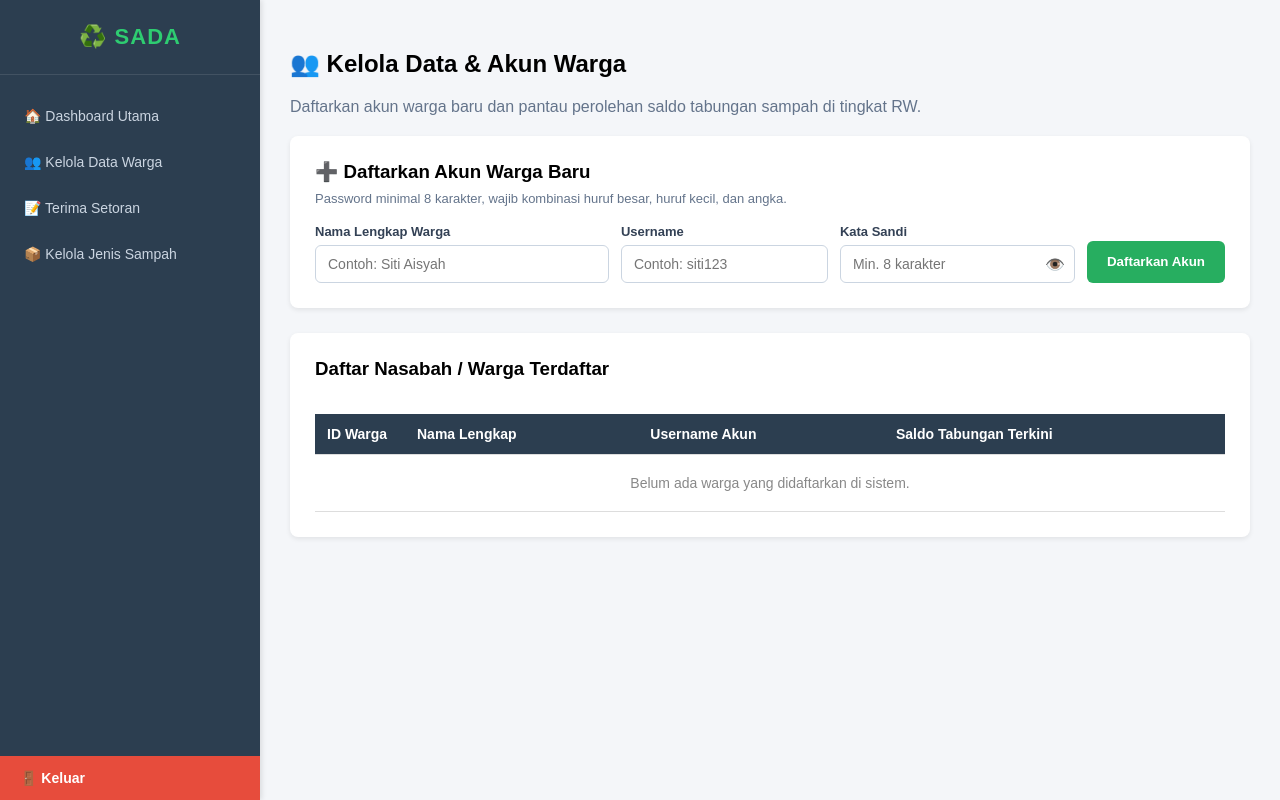
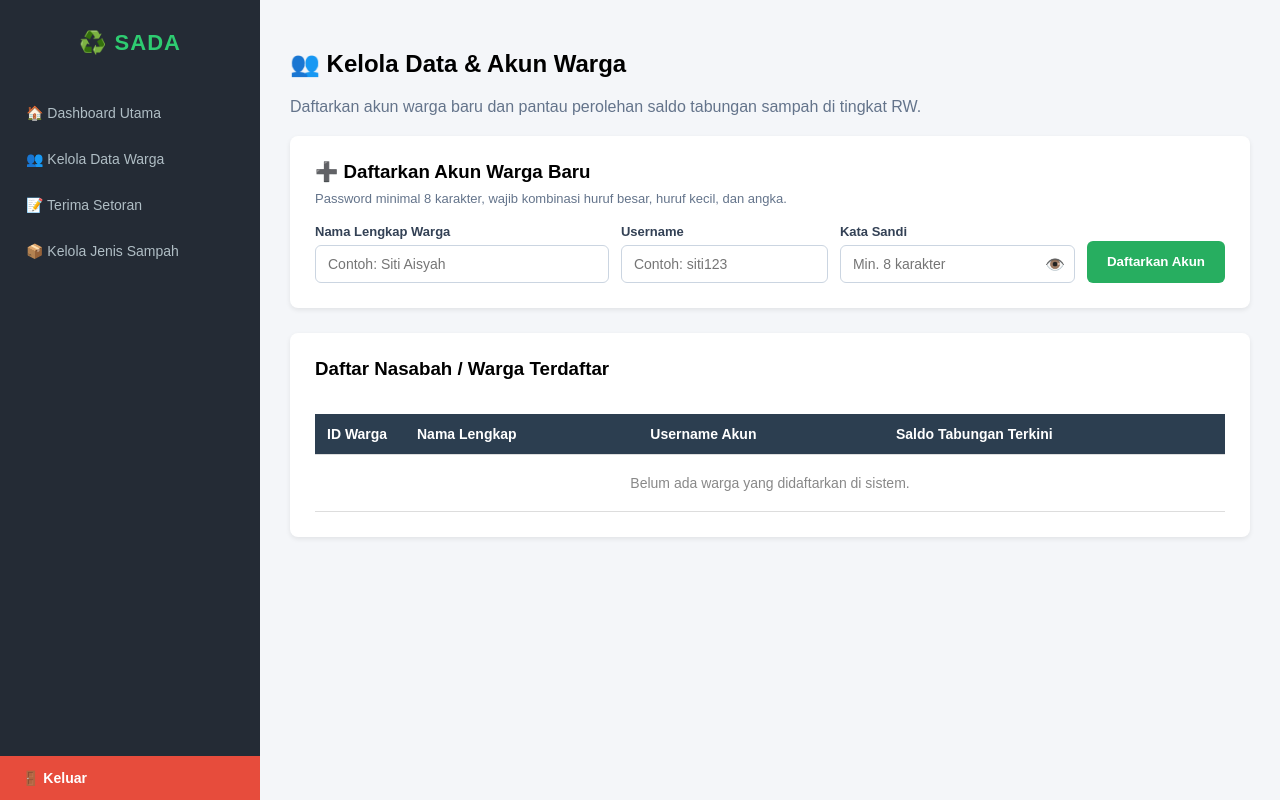
Before and after one commit to Aliansyah20/Bank-Sampah-Web, a Flask app: template app/templates/dashboard/kelola_warga.html in a window 1280 px wide. Run offline with Flask 3, Linux system fonts and the light colour scheme; the template is opened without the code that fills it, so the values that code supplies are empty.

Commit message:
Update base_sekben.html

```diff
--- a/app/templates/dashboard/base_sekben.html
+++ b/app/templates/dashboard/base_sekben.html
@@ -15,104 +15,94 @@
             min-height: 100vh;
         }
 
-        /* --- SIDEBAR KIRI --- */
+        /* SIDEBAR GELAP ELEGAN SEPERTI FOTO KE-2 */
         .sidebar {
             width: 260px;
-            background-color: #2c3e50;
+            background-color: #242b35;
             color: white;
             display: flex;
             flex-direction: column;
             flex-shrink: 0;
-            box-shadow: 2px 0 5px rgba(0,0,0,0.1);
         }
 
+        /* LOGO HIJAU SADA PERSIS FOTO 2 */
         .sidebar-brand {
-            padding: 24px 20px;
-            text-align: center;
+            padding: 30px 20px 25px 20px;
             font-size: 22px;
             font-weight: bold;
-            letter-spacing: 1px;
-            border-bottom: 1px solid rgba(255,255,255,0.1);
             color: #2ecc71;
+            text-align: center;
             display: flex;
             align-items: center;
             justify-content: center;
             gap: 10px;
+            letter-spacing: 1px;
         }
 
         .sidebar-menu {
             list-style: none;
             padding: 0;
-            margin: 20px 0;
+            margin: 10px 0;
             flex-grow: 1;
         }
 
         .sidebar-menu li {
-            margin-bottom: 4px;
+            margin-bottom: 2px;
         }
 
         .sidebar-menu a {
             display: flex;
             align-items: center;
             gap: 12px;
-            padding: 13px 20px;
-            color: #cbd5e1;
+            padding: 14px 22px;
+            color: #b0bec5;
             text-decoration: none;
             font-size: 14px;
-            font-weight: 500;
-            transition: all 0.2s ease;
+            transition: all 0.2s;
             border-left: 4px solid transparent;
         }
 
-        /* Efek Hover saat kursor mengarah ke menu */
         .sidebar-menu a:hover {
-            background-color: #34495e;
+            background-color: #1e252e;
             color: #ffffff;
         }
 
-        /* --- INI DIA CLASS ACTIVE (WARNA BEDA SAAT DIKLIK/DIBUKA) --- */
+        /* EFEK AKTIF GARIS HIJAU PERSIS FOTO KE-2 */
         .sidebar-menu a.active {
-            background-color: #1e293b;         /* Warna latar lebih gelap & tegas */
-            color: #2ecc71;                    /* Warna teks/ikon menjadi hijau khas SADA */
+            background-color: #1c222a;
+            color: #2ecc71;
             font-weight: bold;
-            border-left: 4px solid #2ecc71;    /* Garis aksen hijau di sebelah kiri menu */
+            border-left: 4px solid #2ecc71;
         }
 
-        /* Tombol Keluar di Bawah Sidebar */
+        /* Tombol Keluar Merah di Bawah Sidebar */
         .btn-keluar {
             display: flex;
             align-items: center;
             gap: 10px;
-            padding: 14px 20px;
+            padding: 14px 22px;
             background-color: #e74c3c;
             color: white;
             text-decoration: none;
             font-weight: bold;
             font-size: 14px;
-            transition: background 0.2s;
         }
         .btn-keluar:hover {
             background-color: #c0392b;
         }
 
-        /* --- AREA KONTEN UTAMA --- */
+        /* AREA KONTEN */
         .main-content {
             flex-grow: 1;
             padding: 30px;
             overflow-y: auto;
         }
 
-        /* Notifikasi Flash */
-        .alert {
-            padding: 12px 16px;
-            border-radius: 6px;
-            margin-bottom: 20px;
-            font-size: 14px;
-            font-weight: bold;
-        }
-        .alert-success { background: #d4edda; color: #155724; border: 1px solid #c3e6cb; }
-        .alert-danger { background: #f8d7da; color: #721c24; border: 1px solid #f5c6cb; }
-        .alert-warning { background: #fff3cd; color: #856404; border: 1px solid #ffeeba; }
+        /* Alert Notifikasi */
+        .alert { padding: 12px 16px; border-radius: 6px; margin-bottom: 20px; font-weight: bold; font-size: 14px; }
+        .alert-success { background: #d4edda; color: #155724; }
+        .alert-danger { background: #f8d7da; color: #721c24; }
+        .alert-warning { background: #fff3cd; color: #856404; }
 
         @media (max-width: 768px) {
             body { flex-direction: column; }
@@ -125,36 +115,31 @@
 
     <!-- SIDEBAR KIRI -->
     <div class="sidebar">
+        <!-- Logo Hijau SADA -->
         <div class="sidebar-brand">
             ♻️ SADA
         </div>
 
+        <!-- Urutan Menu Persis Seperti Foto ke-2 -->
         <ul class="sidebar-menu">
-            <!-- 1. Dashboard Utama -->
             <li>
                 <a href="{{ url_for('sekben.dashboard') }}"
                    class="{% if request.endpoint == 'sekben.dashboard' %}active{% endif %}">
                     🏠 Dashboard Utama
                 </a>
             </li>
-
-            <!-- 2. Kelola Data Warga -->
             <li>
                 <a href="{{ url_for('sekben.kelola_warga') }}"
                    class="{% if request.endpoint in ['sekben.kelola_warga', 'sekben.tambah_warga'] %}active{% endif %}">
                     👥 Kelola Data Warga
                 </a>
             </li>
-
-            <!-- 3. Terima Setoran -->
             <li>
                 <a href="{{ url_for('sekben.terima_setoran') }}"
                    class="{% if request.endpoint == 'sekben.terima_setoran' %}active{% endif %}">
                     📝 Terima Setoran
                 </a>
             </li>
-
-            <!-- 4. Kelola Jenis Sampah -->
             <li>
                 <a href="{{ url_for('sekben.kelola_jenis_sampah') }}"
                    class="{% if request.endpoint == 'sekben.kelola_jenis_sampah' %}active{% endif %}">
@@ -163,7 +148,6 @@
             </li>
         </ul>
 
-        <!-- Tombol Logout (Tetap di Sidebar Sekben) -->
         <a href="/auth/logout" class="btn-keluar">
             🚪 Keluar
         </a>
@@ -171,7 +155,6 @@
 
     <!-- AREA KONTEN KANAN -->
     <div class="main-content">
-        <!-- Tampilkan Pesan Flash Otomatis -->
         {% with messages = get_flashed_messages(with_categories=true) %}
             {% if messages %}
                 {% for cat, msg in messages %}
```
